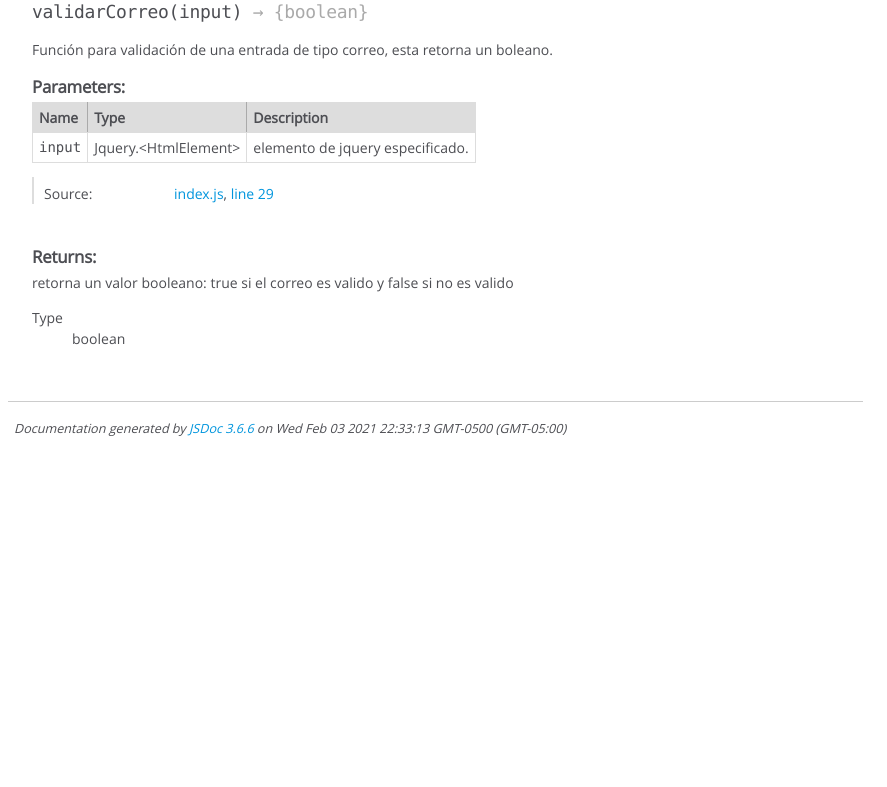
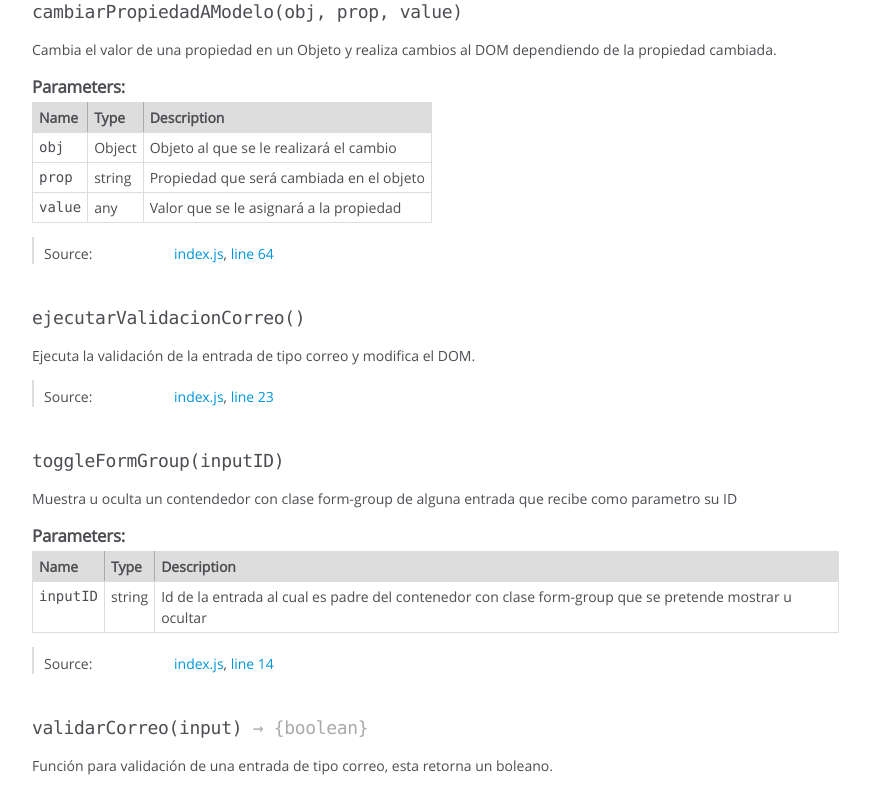
Before and after one commit to CristianBurbano/Prueba-Fase-1---Focun, a website: page docs/global.html in a window 1280 px wide. Shown: the part 423-1210 px from the top of the page, without its empty margins (0-887 px from the left). Before the commit the page ends 876 px from the top, so only its background shows below. Drawn offline with Linux system fonts and the light colour scheme.

Commit message:
cambios en documentacion

```diff
--- a/docs/global.html
+++ b/docs/global.html
@@ -142,7 +142,7 @@
 
     <dt class="tag-source">Source:</dt>
     <dd class="tag-source"><ul class="dummy"><li>
-        <a href="index.js.html">index.js</a>, <a href="index.js.html#line37">line 37</a>
+        <a href="index.js.html">index.js</a>, <a href="index.js.html#line47">line 47</a>
     </li></ul></dd>
 
 
@@ -163,6 +163,414 @@
 
 
         <h3 class="subsection-title">Methods</h3>
+
+
+
+
+
+
+
+    <h4 class="name" id="cambiarPropiedadAModelo"><span class="type-signature"></span>cambiarPropiedadAModelo<span class="signature">(obj, prop, value)</span><span class="type-signature"></span></h4>
+
+
+
+
+
+
+<div class="description">
+    Cambia el valor de una propiedad en un Objeto y realiza cambios al DOM dependiendo de la propiedad cambiada.
+</div>
+
+
+
+
+
+
+
+
+
+    <h5>Parameters:</h5>
+
+
+<table class="params">
+    <thead>
+    <tr>
+
+        <th>Name</th>
+
+
+        <th>Type</th>
+
+
+
+
+
+        <th class="last">Description</th>
+    </tr>
+    </thead>
+
+    <tbody>
+
+
+        <tr>
+
+                <td class="name"><code>obj</code></td>
+
+
+            <td class="type">
+
+
+<span class="param-type">Object</span>
+
+
+
+            </td>
+
+
+
+
+
+            <td class="description last">Objeto al que se le realizará el cambio</td>
+        </tr>
+
+
+
+        <tr>
+
+                <td class="name"><code>prop</code></td>
+
+
+            <td class="type">
+
+
+<span class="param-type">string</span>
+
+
+
+            </td>
+
+
+
+
+
+            <td class="description last">Propiedad que será cambiada en el objeto</td>
+        </tr>
+
+
+
+        <tr>
+
+                <td class="name"><code>value</code></td>
+
+
+            <td class="type">
+
+
+<span class="param-type">any</span>
+
+
+
+            </td>
+
+
+
+
+
+            <td class="description last">Valor que se le asignará a la propiedad</td>
+        </tr>
+
+
+    </tbody>
+</table>
+
+
+
+
+
+
+<dl class="details">
+
+
+
+
+
+
+
+
+
+
+
+
+
+
+
+
+
+
+
+
+
+
+
+
+
+
+    <dt class="tag-source">Source:</dt>
+    <dd class="tag-source"><ul class="dummy"><li>
+        <a href="index.js.html">index.js</a>, <a href="index.js.html#line64">line 64</a>
+    </li></ul></dd>
+
+
+
+
+
+
+
+</dl>
+
+
+
+
+
+
+
+
+
+
+
+
+
+
+
+
+
+
+
+
+
+
+
+
+
+
+    <h4 class="name" id="ejecutarValidacionCorreo"><span class="type-signature"></span>ejecutarValidacionCorreo<span class="signature">()</span><span class="type-signature"></span></h4>
+
+
+
+
+
+
+<div class="description">
+    Ejecuta la validación de la entrada de tipo correo y modifica el DOM.
+</div>
+
+
+
+
+
+
+
+
+
+
+
+
+
+<dl class="details">
+
+
+
+
+
+
+
+
+
+
+
+
+
+
+
+
+
+
+
+
+
+
+
+
+
+
+    <dt class="tag-source">Source:</dt>
+    <dd class="tag-source"><ul class="dummy"><li>
+        <a href="index.js.html">index.js</a>, <a href="index.js.html#line23">line 23</a>
+    </li></ul></dd>
+
+
+
+
+
+
+
+</dl>
+
+
+
+
+
+
+
+
+
+
+
+
+
+
+
+
+
+
+
+
+
+
+
+
+
+
+    <h4 class="name" id="toggleFormGroup"><span class="type-signature"></span>toggleFormGroup<span class="signature">(inputID)</span><span class="type-signature"></span></h4>
+
+
+
+
+
+
+<div class="description">
+    Muestra u oculta un contendedor con clase form-group de alguna entrada que recibe como parametro su ID
+</div>
+
+
+
+
+
+
+
+
+
+    <h5>Parameters:</h5>
+
+
+<table class="params">
+    <thead>
+    <tr>
+
+        <th>Name</th>
+
+
+        <th>Type</th>
+
+
+
+
+
+        <th class="last">Description</th>
+    </tr>
+    </thead>
+
+    <tbody>
+
+
+        <tr>
+
+                <td class="name"><code>inputID</code></td>
+
+
+            <td class="type">
+
+
+<span class="param-type">string</span>
+
+
+
+            </td>
+
+
+
+
+
+            <td class="description last">Id de la entrada al cual es padre del contenedor con clase form-group que se pretende mostrar u ocultar</td>
+        </tr>
+
+
+    </tbody>
+</table>
+
+
+
+
+
+
+<dl class="details">
+
+
+
+
+
+
+
+
+
+
+
+
+
+
+
+
+
+
+
+
+
+
+
+
+
+
+    <dt class="tag-source">Source:</dt>
+    <dd class="tag-source"><ul class="dummy"><li>
+        <a href="index.js.html">index.js</a>, <a href="index.js.html#line14">line 14</a>
+    </li></ul></dd>
+
+
+
+
+
+
+
+</dl>
+
+
+
+
+
+
+
+
+
+
+
+
+
+
+
+
+
+
+
 
 
 
@@ -271,7 +679,7 @@
 
     <dt class="tag-source">Source:</dt>
     <dd class="tag-source"><ul class="dummy"><li>
-        <a href="index.js.html">index.js</a>, <a href="index.js.html#line29">line 29</a>
+        <a href="index.js.html">index.js</a>, <a href="index.js.html#line39">line 39</a>
     </li></ul></dd>
 
 
@@ -339,13 +747,13 @@
 </div>
 
 <nav>
-    <h2><a href="index.html">Home</a></h2><h3>Global</h3><ul><li><a href="global.html#modelo">modelo</a></li><li><a href="global.html#validarCorreo">validarCorreo</a></li></ul>
+    <h2><a href="index.html">Home</a></h2><h3>Global</h3><ul><li><a href="global.html#cambiarPropiedadAModelo">cambiarPropiedadAModelo</a></li><li><a href="global.html#ejecutarValidacionCorreo">ejecutarValidacionCorreo</a></li><li><a href="global.html#modelo">modelo</a></li><li><a href="global.html#toggleFormGroup">toggleFormGroup</a></li><li><a href="global.html#validarCorreo">validarCorreo</a></li></ul>
 </nav>
 
 <br class="clear">
 
 <footer>
-    Documentation generated by <a href="https://github.com/jsdoc/jsdoc">JSDoc 3.6.6</a> on Wed Feb 03 2021 22:33:13 GMT-0500 (GMT-05:00)
+    Documentation generated by <a href="https://github.com/jsdoc/jsdoc">JSDoc 3.6.6</a> on Wed Feb 03 2021 23:31:39 GMT-0500 (GMT-05:00)
 </footer>
 
 <script> prettyPrint(); </script>
```
Also changed, not shown: docs/index.html (+2 -2 lines), docs/index.js.html (+44 -18 lines), scripts/index.js (+5 -5 lines).
